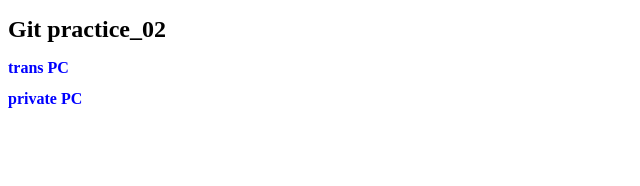
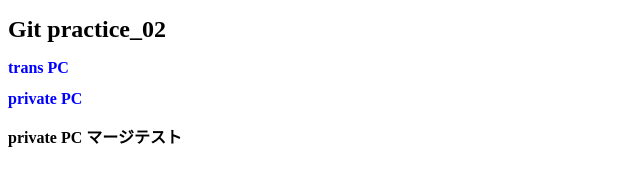
Before and after one commit to tanuki1859/git-practice-02, a plain HTML site: page index.html in a window 1280 px wide. Shown: the whole page, without its empty margins (0-640 px from the left). Drawn offline with Linux system fonts and the light colour scheme.

Commit message:
マージのテスト

```diff
--- a/index.html
+++ b/index.html
@@ -11,5 +11,7 @@
     <h1>Git practice_02</h1>
     <h2>trans PC</h2>
     <h2>private PC</h2>
+
+    <h3>private PC マージテスト</h3>
 </body>
 </html>
```
